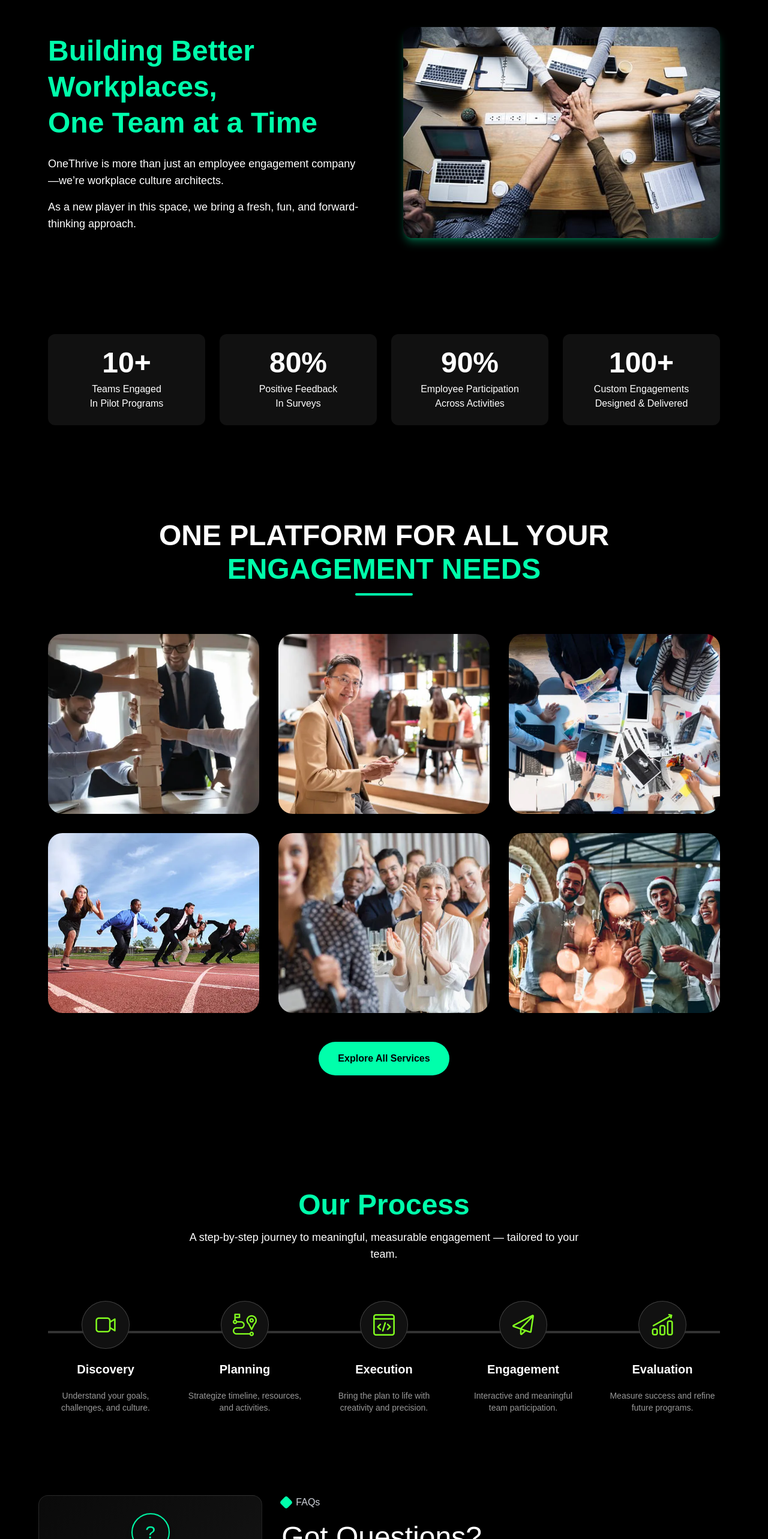
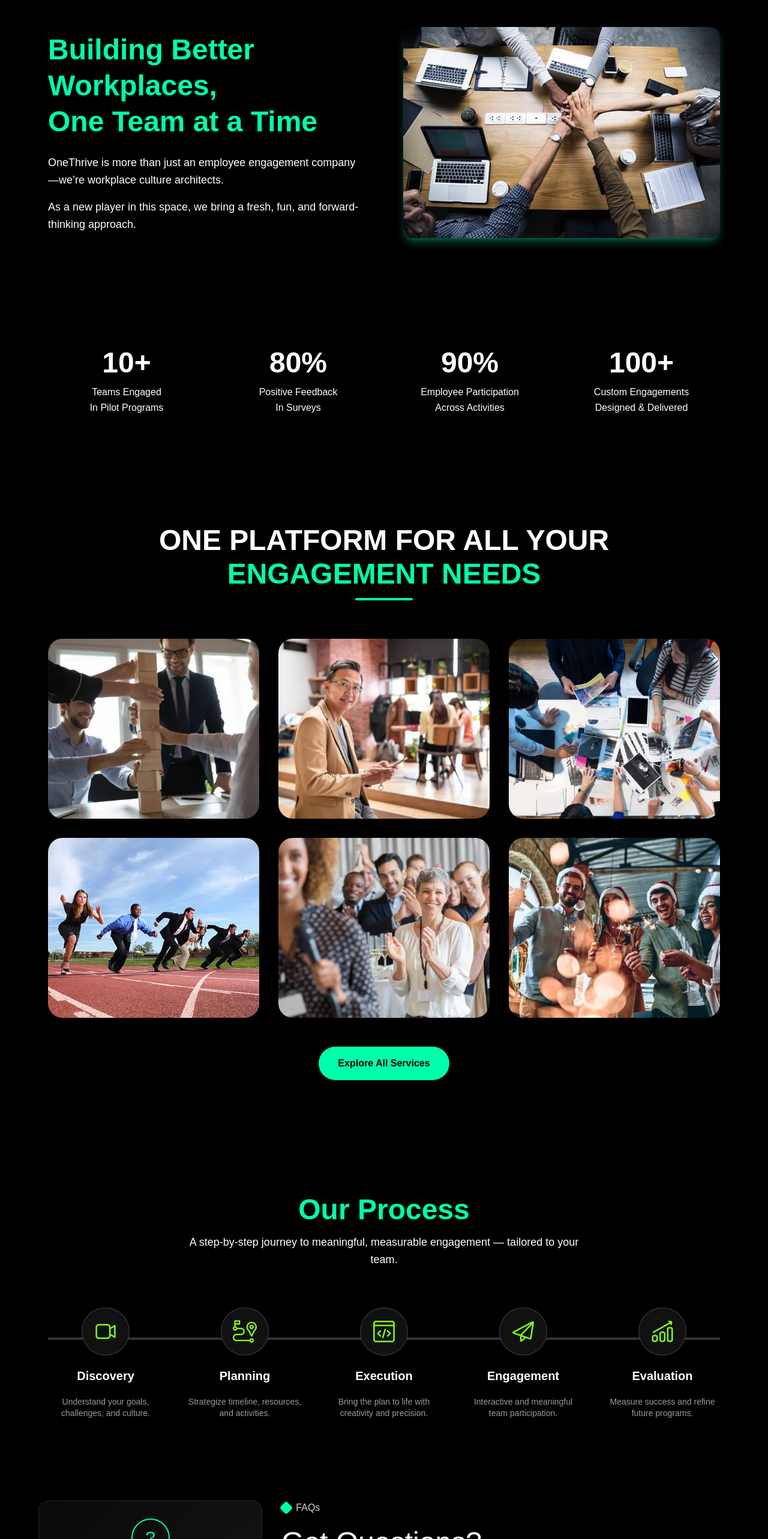
Before and after one commit to jaimeenbhagat/Onethrive-Website, a React (Vite) app: page / in a window 1280 px wide. Shown: the part 851-3417 px from the top of the page at 60% size. Built offline with nearby package versions, Linux system fonts and the light colour scheme; a web font is replaced by a local one.

Commit message:
Updated home page

```diff
--- a/src/pages/Home.jsx
+++ b/src/pages/Home.jsx
@@ -68,17 +68,13 @@
           transition={{ duration: 1 }}
         >
           <h2 className="text-5xl font-bold text-[#00FFAB] mb-6 leading-tight">
-            Building Better Workplaces,
-            <br />
-            One Team at a Time
+            Building Better Workplaces,<br />One Team at a Time
           </h2>
-          <p className="text-white text-lg mb-4">
-            OneThrive is more than just an employee engagement company—we’re
-            workplace culture architects.
+          <p className="text-lg text-white mb-4 leading-relaxed">
+            OneThrive is more than just an employee engagement company—we’re workplace culture architects.
           </p>
-          <p className="text-white text-lg">
-            As a new player in this space, we bring a fresh, fun, and
-            forward-thinking approach.
+          <p className="text-lg text-white leading-relaxed">
+            As a new player in this space, we bring a fresh, fun, and forward-thinking approach.
           </p>
         </motion.div>
 
@@ -88,11 +84,7 @@
           whileInView={{ opacity: 1, x: 0 }}
           transition={{ duration: 1 }}
         >
-          <img
-            src={aboutImage}
-            alt="About"
-            className="w-full rounded-2xl shadow-lg shadow-[#00FFAB]/30"
-          />
+          <img src={aboutImage} alt="About" className="w-full rounded-2xl shadow-lg shadow-[#00FFAB]/30" />
         </motion.div>
       </div>
 
@@ -109,13 +101,9 @@
           { number: "90%", label: "Employee Participation\nAcross Activities" },
           { number: "100+", label: "Custom Engagements\nDesigned & Delivered" },
         ].map((stat, idx) => (
-          <div key={idx} className="p-6 rounded-xl shadow-md bg-[#111]">
-            <h3 className="text-5xl font-bold text-white mb-2">
-              {stat.number}
-            </h3>
-            <p className="whitespace-pre-line text-base text-white">
-              {stat.label}
-            </p>
+          <div key={idx} className="p-6 rounded-xl shadow-md">
+            <h3 className="text-5xl font-bold text-white mb-3">{stat.number}</h3>
+            <p className="whitespace-pre-line text-base text-white leading-relaxed">{stat.label}</p>
           </div>
         ))}
       </motion.div>
@@ -128,13 +116,9 @@
         transition={{ duration: 1 }}
       >
         <div className="text-center mb-16">
-          <h2 className="text-5xl font-bold text-white mb-2">
-            ONE PLATFORM FOR ALL YOUR
-          </h2>
-          <h2 className="text-5xl font-bold text-[#00FFAB]">
-            ENGAGEMENT NEEDS
-          </h2>
-          <div className="w-24 h-1 bg-[#00FFAB] mx-auto mt-4 rounded-full"></div>
+          <h2 className="text-5xl font-bold text-white mb-2">ONE PLATFORM FOR ALL YOUR</h2>
+          <h2 className="text-5xl font-bold text-[#00FFAB]">ENGAGEMENT NEEDS</h2>
+          <div className="w-24 h-1 bg-[#00FFAB] mx-auto mt-4 rounded-full" />
         </div>
 
         <div className="grid grid-cols-1 sm:grid-cols-2 lg:grid-cols-3 gap-8">
@@ -147,15 +131,9 @@
               onClick={() => (window.location.href = "/services")}
             >
               <div className="relative w-full h-full">
-                <img
-                  src={service.image}
-                  alt={service.title}
-                  className="object-cover w-full h-full"
-                />
+                <img src={service.image} alt={service.title} className="object-cover w-full h-full" />
                 <div className="absolute inset-0 bg-black/70 opacity-0 group-hover:opacity-100 transition-all flex items-center justify-center">
-                  <h3 className="text-white text-2xl font-bold text-center">
-                    {service.title}
-                  </h3>
+                  <h3 className="text-white text-2xl font-bold text-center">{service.title}</h3>
                 </div>
               </div>
             </motion.div>
@@ -174,7 +152,7 @@
         </div>
       </motion.div>
 
-      {/* Our Process Section */}
+      {/* Our Process */}
       <motion.div
         className="py-24 px-6 md:px-20 max-w-7xl mx-auto"
         initial={{ opacity: 0 }}
@@ -182,18 +160,14 @@
         transition={{ duration: 1 }}
       >
         <div className="text-center mb-16">
-          <h2 className="text-4xl md:text-5xl font-bold text-[#00FFAB] mb-4">
-            Our Process
-          </h2>
-          <p className="text-white max-w-2xl mx-auto text-lg">
-            A step-by-step journey to meaningful, measurable engagement —
-            tailored to your team.
+          <h2 className="text-5xl font-bold text-[#00FFAB] mb-4">Our Process</h2>
+          <p className="text-lg text-white max-w-2xl mx-auto leading-relaxed">
+            A step-by-step journey to meaningful, measurable engagement — tailored to your team.
           </p>
         </div>
 
         <div className="relative">
-          {/* Horizontal Line */}
-          <div className="absolute top-[38px] md:top-[50px] left-0 w-full h-1 bg-white/20 z-0"></div>
+          <div className="absolute top-[38px] md:top-[50px] left-0 w-full h-1 bg-white/20 z-0" />
 
           <div className="flex flex-col md:flex-row justify-between items-start gap-10 z-10 relative">
             {processSteps.map((step, index) => (
@@ -205,23 +179,16 @@
                 transition={{ duration: 0.6, delay: index * 0.1 }}
               >
                 <div className="bg-[#111] border border-white/20 w-16 h-16 md:w-20 md:h-20 flex items-center justify-center rounded-full shadow-md group-hover:scale-105 transition">
-                  <img
-                    src={step.icon}
-                    alt={step.title}
-                    className="w-8 h-8 md:w-10 md:h-10"
-                  />
+                  <img src={step.icon} alt={step.title} className="w-8 h-8 md:w-10 md:h-10" />
                 </div>
-                <h3 className="text-lg md:text-xl font-semibold text-white my-5">
-                  {step.title}
-                </h3>
-                <p className="text-sm text-white/60">{step.description}</p>
+                <h3 className="text-xl font-semibold text-white my-5">{step.title}</h3>
+                <p className="text-sm text-white/60 leading-snug">{step.description}</p>
               </motion.div>
             ))}
           </div>
         </div>
       </motion.div>
 
-      {/* FAQs Section */}
       <FAQs />
     </section>
   );
```
